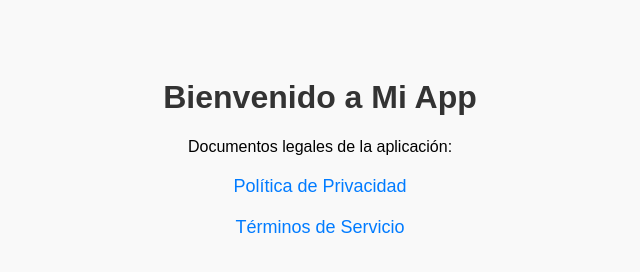
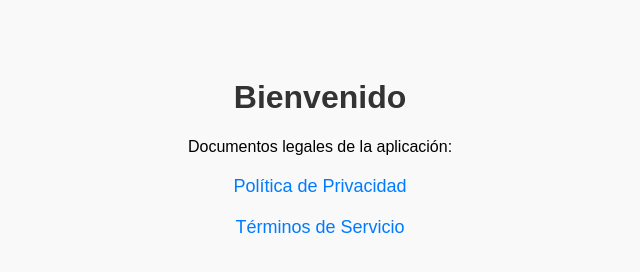
Before and after one commit to OfeliajTomala/App, a plain HTML site: page index.html in a window 1280 px wide. Shown: the whole page, without its empty margins (320-960 px from the left). Drawn offline with Linux system fonts and the light colour scheme.

Commit message:
cambio index.html

```diff
--- a/index.html
+++ b/index.html
@@ -27,7 +27,7 @@
   </style>
 </head>
 <body>
-  <h1>Bienvenido a Mi App</h1>
+  <h1>Bienvenido</h1>
   <p>Documentos legales de la aplicación:</p>
 
   <a href="privacy.html" target="_blank">Política de Privacidad</a>
```
